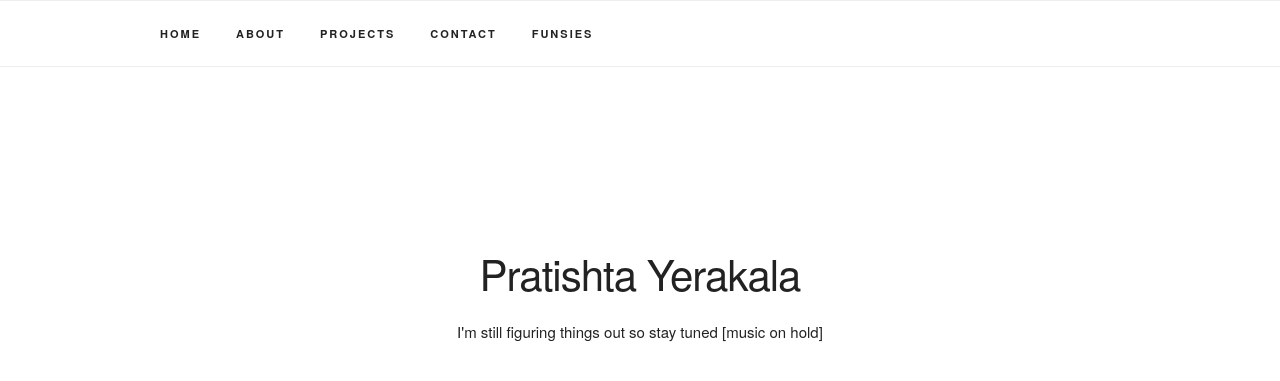
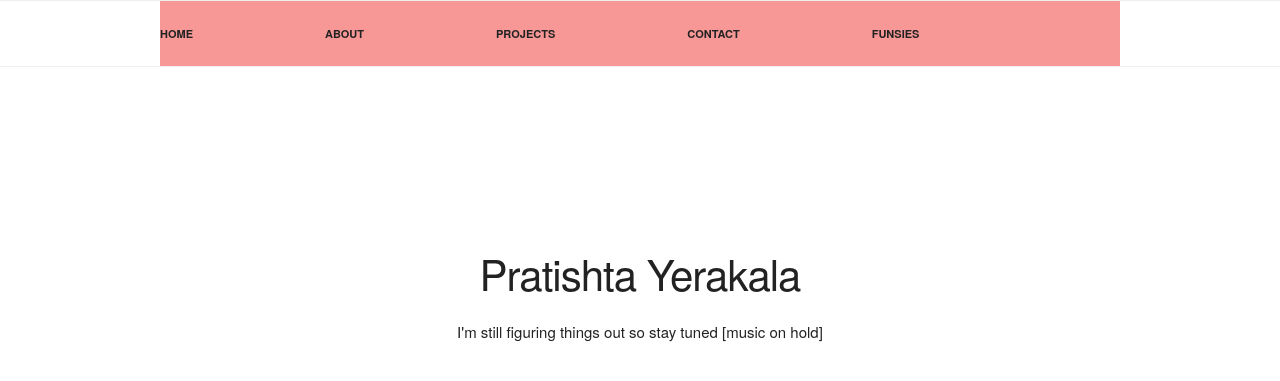
Before and after one commit to pratishta/pratishta.github.io, a Jekyll site: the page built from index.html, in a window 1280 px wide. Shown: the top 381 px of the page. Built offline with Jekyll 4.4.1, drawn with Linux system fonts in a browser that asks for light colours.

Commit message:
added stuff i played around with

```diff
--- a/css/main.css
+++ b/css/main.css
@@ -128,10 +128,9 @@
   .navbar > .container {
     width: 100%; }
   .navbar-list {
-    display: inline;
-    margin: 0;
-    padding: 0;
-    text-align: center;
+    display: inline-block;
+    background: #f79897;
+    width: 100%;
     list-style: none;
     margin-bottom: 0; }
   .navbar-item {
@@ -140,10 +139,11 @@
     margin-bottom: 0; }
   .navbar-link {
     text-transform: uppercase;
+    text-align: center;
     font-size: 11px;
     font-weight: 600;
-    letter-spacing: .2rem;
-    margin-right: 35px;
+    letter-spacing: .2;
+    margin-right: 132px;
     text-decoration: none;
     line-height: 6.5rem;
     color: #222; }
```
